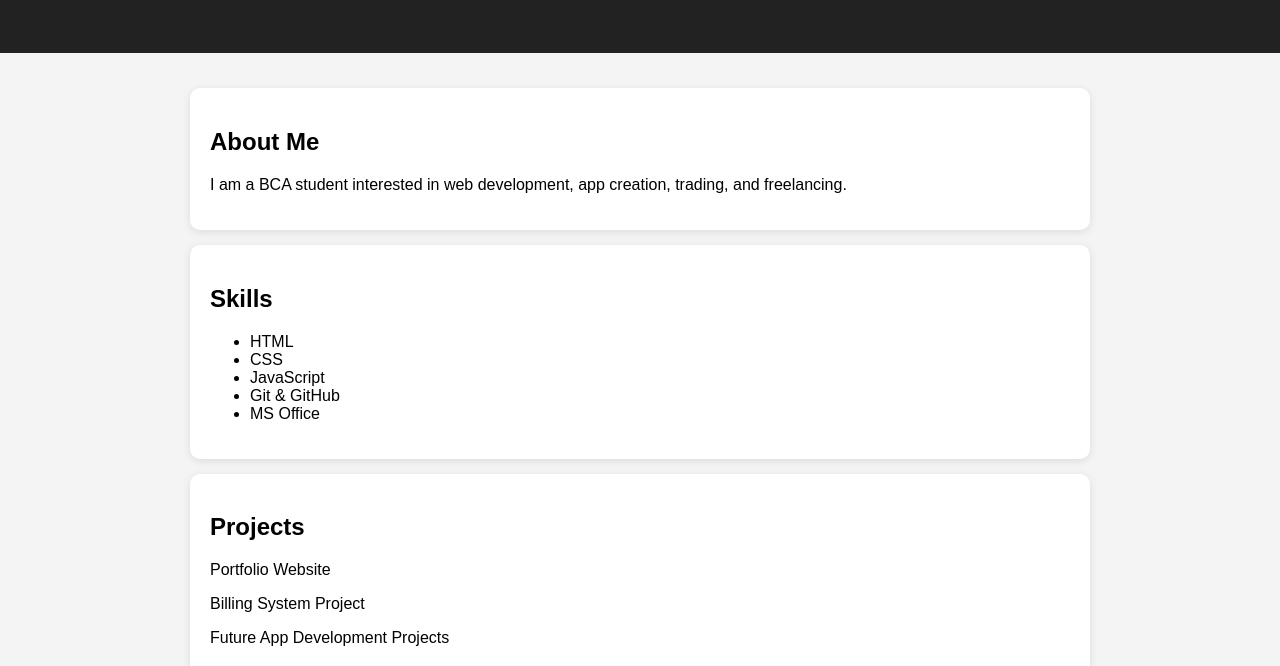
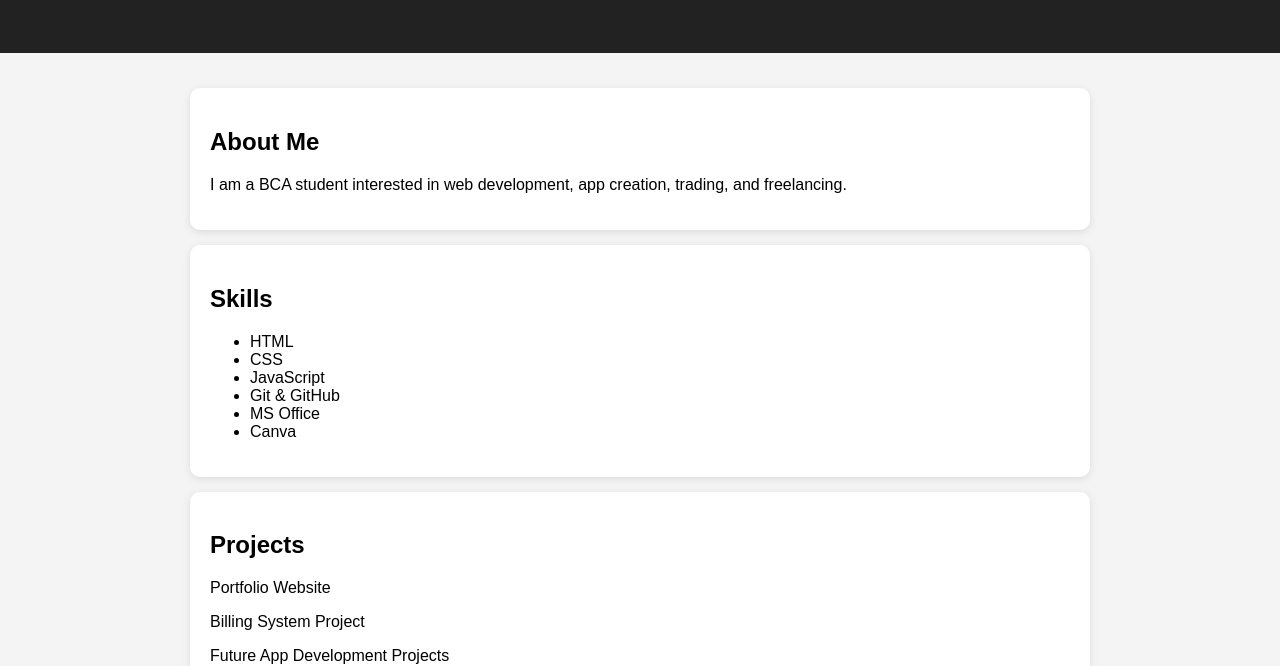
Before and after one commit to Chandresht01/Portfolio, a plain HTML site: page index.html in a window 1280 px wide. Shown: the part 141-807 px from the top of the page. Drawn offline with Linux system fonts and the light colour scheme.

Commit message:
Update index.html

```diff
--- a/index.html
+++ b/index.html
@@ -60,6 +60,7 @@ footer{
             <li>JavaScript</li>
             <li>Git & GitHub</li>
             <li>MS Office</li>
+            <li>Canva</li>
         </ul>
     </div>
 
```
